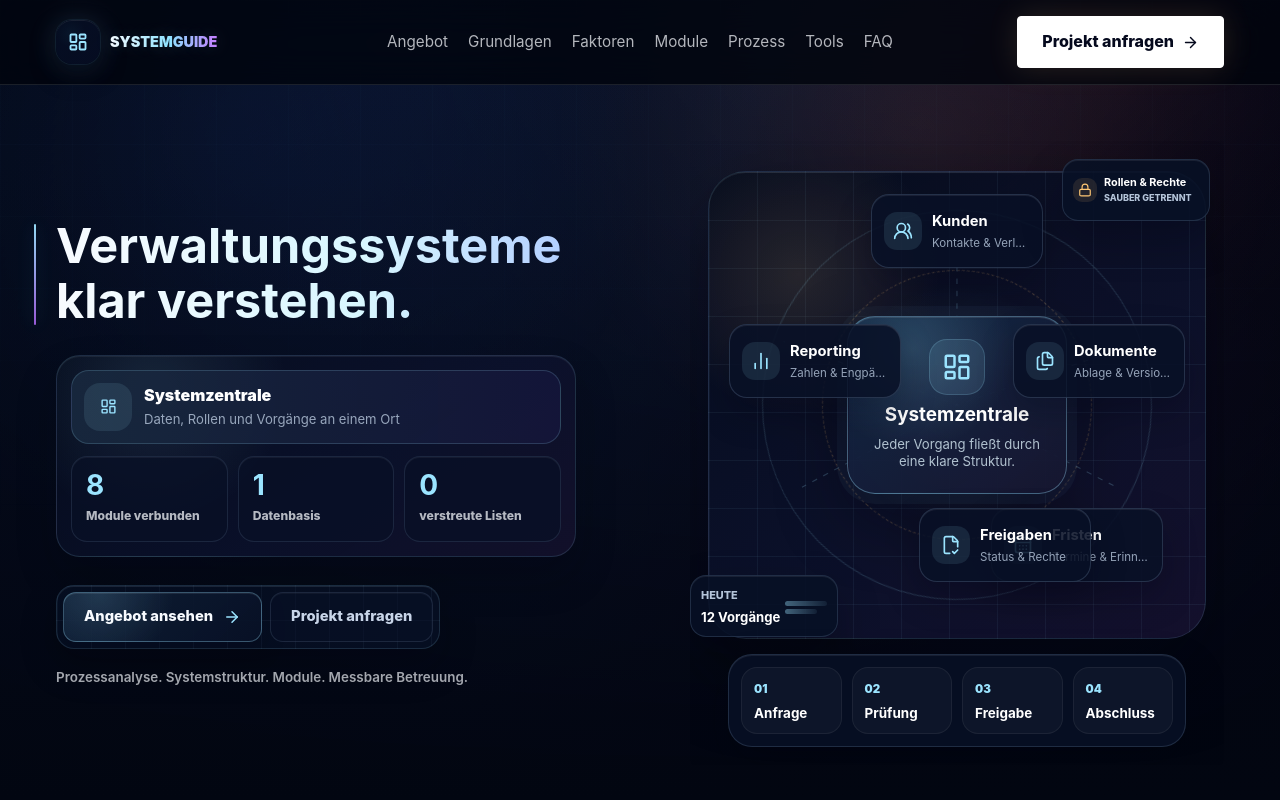
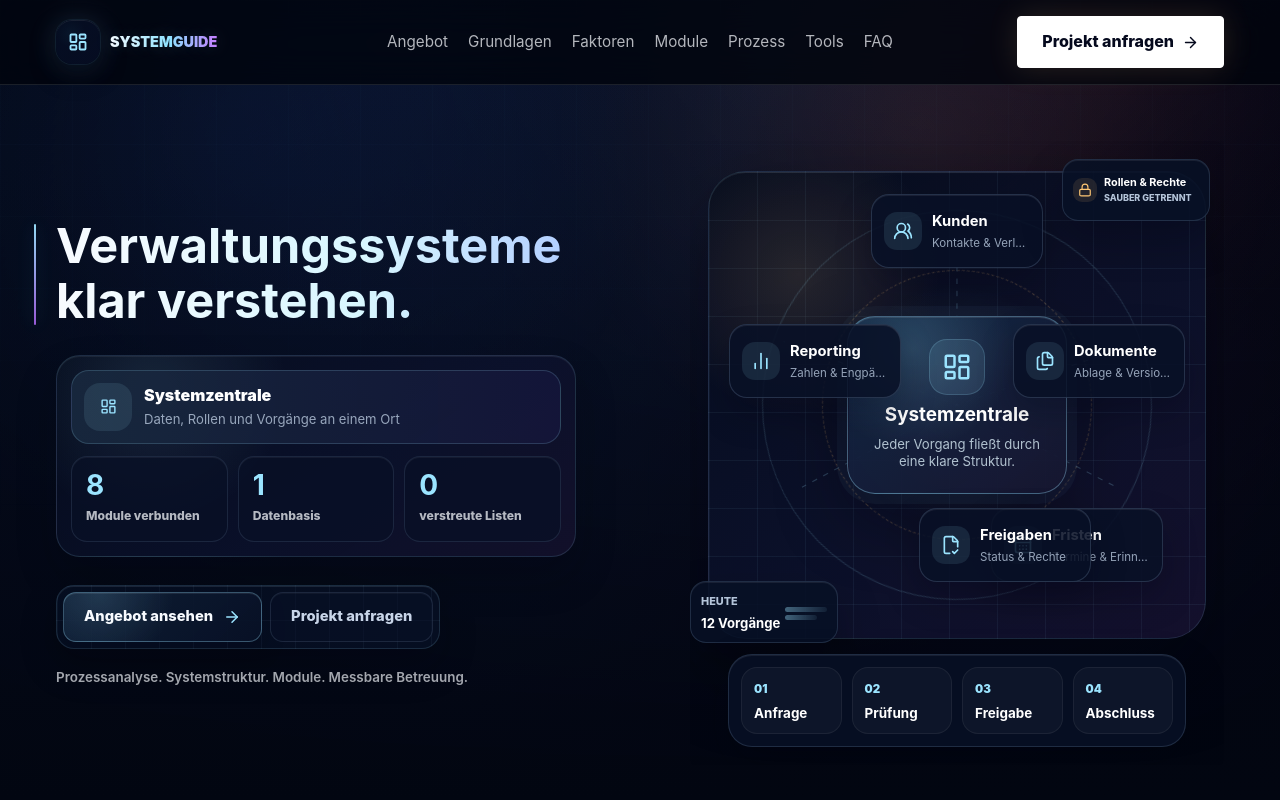
Before and after one commit to parmis2005/verwaltungssystem-info-test, a Next.js app: page / in a window 1280 px wide. Shown: the top 800 px of the page. Built offline with nearby package versions, Linux system fonts and the light colour scheme.

Commit message:
Lower activity card slightly

```diff
--- a/app/globals.css
+++ b/app/globals.css
@@ -1250,7 +1250,7 @@ p {
 }
 .document-stack {
   left: 0;
-  bottom: 128px;
+  bottom: 122px;
   width: 148px;
   height: 62px;
   min-height: 62px;
```
